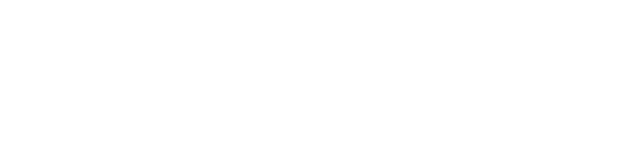
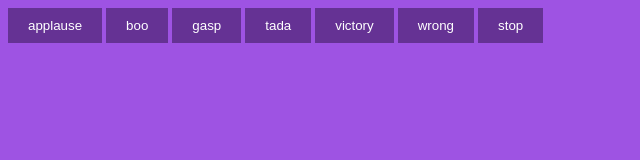
Before and after one commit to acciojob/Soundbar-dkrishna11, a website: page main.html in a window 1280 px wide. Shown: the whole page, without its empty margins (0-640 px from the left). Drawn offline with Linux system fonts and the light colour scheme.

Commit message:
created a submission

```diff
--- a/main.html
+++ b/main.html
@@ -8,6 +8,18 @@
 
 <body>
 	<!-- the entire body must be written by student -->
+	<div class="btns">
+		<audio id="audio"></audio>
+		 <source src="sounds/applause.mp3" type="audio/ogg">
+
+    </div>
+	 <button onclick="play('sounds/applause.mp3')" class="btn">applause</button>
+	    <button onclick="play('sounds/boo.mp3')" class="btn">boo</button>
+	    <button onclick="play('sounds/gasp.mp3')" class="btn">gasp</button>
+	    <button onclick="play('sounds/tada.mp3')" class="btn">tada</button>
+	    <button onclick="play('sounds/victory.mp3')" class="btn">victory</button>
+	    <button onclick="play('sounds/wrong.mp3')" class="btn">wrong</button>
+	    <button onclick="stop()" class="stop btn">stop</button>
     <script type="text/javascript" src="./script.js">
 </script>
 
--- a/script.js
+++ b/script.js
@@ -1 +1,11 @@
 //your JS code here. If required.
+const audio = document.getElementById("audio");
+
+function play(src){
+	audio.src=src;
+	audio.play();
+}
+
+function stop(){
+	audio.pause();
+}
--- a/styles.css
+++ b/styles.css
@@ -1 +1,21 @@
 /*  your css code here. If applicable */
+.btn{
+    background-color: rgb(101, 50, 148);
+    border: none;
+    padding: 10px;
+    color: white;
+    padding-left: 20px;
+    padding-right: 20px;
+}
+body{
+    background-color: rgb(158, 83, 227);
+}
+.btns{
+    position: absolute;
+    height: 100%;
+    width: 100%;
+    display: flex;
+    justify-content: center;
+    align-items: center;
+    gap: 10px;
+}
```
